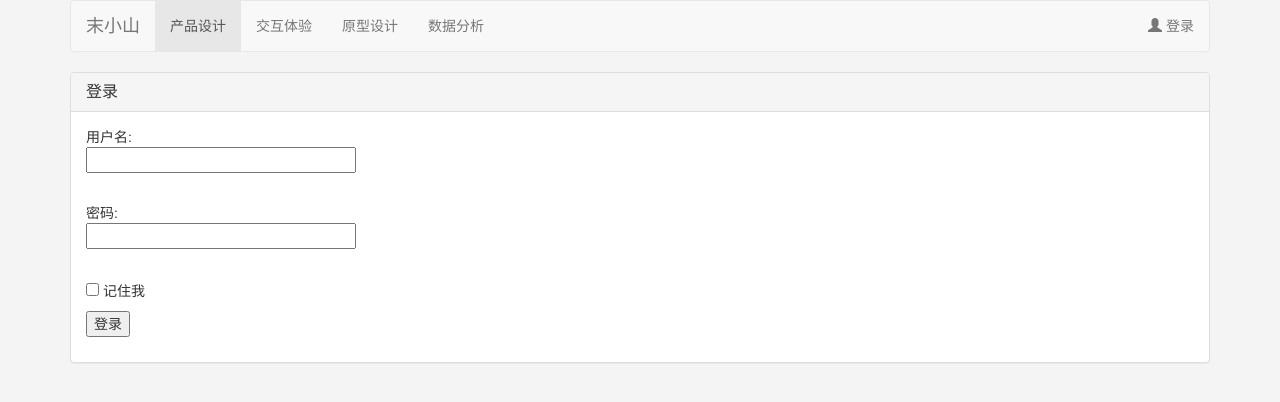
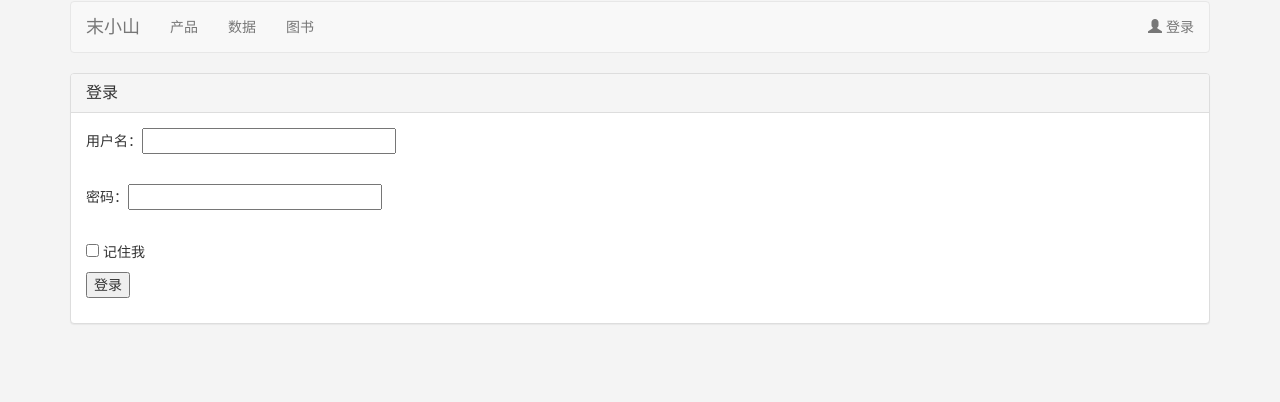
Before and after one commit to Mihawkmah/Flask.Blog, a Flask app: page /login in a window 1280 px wide. Shown: the top 402 px of the page. Run offline with Flask 2, Linux system fonts and the light colour scheme; some libraries are stand-ins or nearby versions.

Commit message:
实现文章发布功能
登陆后可以发布文章

```diff
--- a/app/forms.py
+++ b/app/forms.py
@@ -1,9 +1,16 @@
 from flask_wtf import Form
-from wtforms import TextField, BooleanField, PasswordField, SubmitField
+from wtforms import TextField, BooleanField, PasswordField, SubmitField, SelectField, TextAreaField
 from wtforms.validators import Required
+from flaskckeditor import CKEditor
 
 class LoginForm(Form):
-    username = TextField('用户名', validators=[Required()])
-    password = PasswordField('密码', validators=[Required()])
+    username = TextField('Username', validators=[Required()])
+    password = PasswordField('Password', validators=[Required()])
     remember_me = BooleanField('记住我', default=False)
     submit = SubmitField("登录")
+
+class EditForm(Form, CKEditor):
+    title = TextField('title', validators=[Required()])
+    categories = SelectField('categories', choices=[('pm', '产品'),('data', '数据'),('book', '图书')], validators=[Required()])
+    ckeditor_demo = TextAreaField('输入文章内容')
+    submit = SubmitField("发布")
--- a/app/models.py
+++ b/app/models.py
@@ -27,7 +27,7 @@ class User(db.Document):
 
 class Posts(db.Document):
     meta = {
-    'collection': 'article',
+    'collection': 'posts',
     'strict': False
     }
     title = db.StringField(required=True, max_length=64)
--- a/app/templates/base.html
+++ b/app/templates/base.html
@@ -22,18 +22,24 @@
     <div class="row">
         <div class="col-xs-12">
 
+        </div>
+    </div>
+
+    <div class="row">
+        <div class="col-xs-12">
+
             <nav class="navbar navbar-default" role="navigation">
               <div class="container-fluid">
               <div class="navbar-header">
-                  <a class="navbar-brand" href="#">末小山</a>
+                  <a class="navbar-brand" href="/">末小山</a>
               </div>
+
               <div>
 
                   <ul class="nav navbar-nav">
-                      <li class="active"><a href="/">产品设计</a></li>
-                      <li><a href="/ucd">交互体验</a></li>
-                      <li><a href="/sketch">原型设计</a></li>
-                      <li><a href="/data">数据分析</a></li>
+                      <li><a href="/">产品</a></li>
+                      <li><a href="/data">数据</a></li>
+                      <li><a href="/book">图书</a></li>
                   </ul>
 
                   <ul class="nav navbar-nav navbar-right">
@@ -44,12 +50,17 @@
                       {% endif %}
 
                       {% if current_user.is_authenticated %}
+                      <li><a href="/editor"><span class="glyphicon glyphicon-edit"></span> 发布</a></li>
+                      {% endif %}
+
+                      {% if current_user.is_authenticated %}
                       <li><a href="/logout"><span class="glyphicon glyphicon-log-in"></span> 退出</a></li>
                       {% endif %}
 
                   </ul>
 
               </div>
+
               </div>
             </nav>
         </div>
--- a/app/templates/index.html
+++ b/app/templates/index.html
@@ -18,7 +18,11 @@
                         <p>
                             <a href="/post/{{ post.id }}" style="text-decoration:none; color: #000000;"> {{ post.title }} </a>
                         </p>
-                        <p class="small text-muted" style="color: #bbbbbb;">{{ post.content }} </p>
+
+                        <p class="small text-muted" style="color: #bbbbbb;">
+                            {{ post.content | striptags | truncate(30) }}
+                        </p>
+
                         <hr>
                         <p class="small text-muted" style="color: #bbbbbb;">
                             <span><img src="/static/thumbnail.jpg" alt="通用的占位符缩略图" class="img-circle" width="15px" height="15px"></span>
--- a/app/templates/login.html
+++ b/app/templates/login.html
@@ -26,24 +26,22 @@
                         {% endif %}
                         {% endwith %}
 
-                    <form action="" method="post" name="login">
-                        {{form.hidden_tag()}}
+                    <form method="post" name="login">
+                        {{ form.hidden_tag() }}
                         <p>
-                            用户名:<br>
-                            {{form.username(size=30)}}<br>
-                            {% for error in form.errors.name %}
-                            <span style="color: red;">[{{ error }}]</span>
+                            用户名：{{ form.username(size=28) }}<br>
+                            {% for error in form.username.errors %}
+                                <span style="color: red;">[{{ error }}]</span>
                             {% endfor %}<br>
                         </p>
                         <p>
-                            密码:<br>
-                            {{form.password(size=30)}}<br>
-                            {% for error in form.errors.password %}
-                            <span style="color: red;">[{{ error }}]</span>
+                            密码：{{ form.password(size=28) }}<br>
+                            {% for error in form.password.errors %}
+                                <span style="color: red;">[{{ error }}]</span>
                             {% endfor %}<br>
                         </p>
-                        <p>{{form.remember_me}} 记住我</p>
-                        <p>{{form.submit}}</p>
+                        <p>{{ form.remember_me }} 记住我</p>
+                        <p>{{ form.submit }}</p>
                     </form>
                     </div>
 
--- a/app/views.py
+++ b/app/views.py
@@ -4,7 +4,7 @@ from flask import render_template, redirect, url_for, request, flash
 from app import app, db, lm
 from flask.ext.login import current_user, login_user, logout_user, login_required
 from app.models import Posts, User
-from app.forms import LoginForm
+from app.forms import LoginForm, EditForm
 
 @app.route('/')
 @app.route('/<string:cate>')
@@ -22,10 +22,18 @@ def get_post(post_id):
     post = Posts.objects(id=post_id).first()
     return render_template('post.html',post=post)
 
-@app.route('/editor')
+@app.route('/editor', methods = ['GET', 'POST'])
 @login_required
 def editor():
-    return render_template('editor.html')
+    form = EditForm()
+    if request.method == 'POST' and form.validate():
+        title = form.title.data
+        categories = form.categories.data
+        content = form.ckeditor_demo.data
+        post = Posts(title = title, categories = categories, content = content)
+        post.save()
+        return '保存成功'
+    return render_template('editor.html',form=form)
 
 @lm.user_loader
 def user_loader(userid):
```
Also changed, not shown: app/templates/editor.html (+21 -8 lines), app/templates/post.html (+22 -1 lines), 2 other files.
